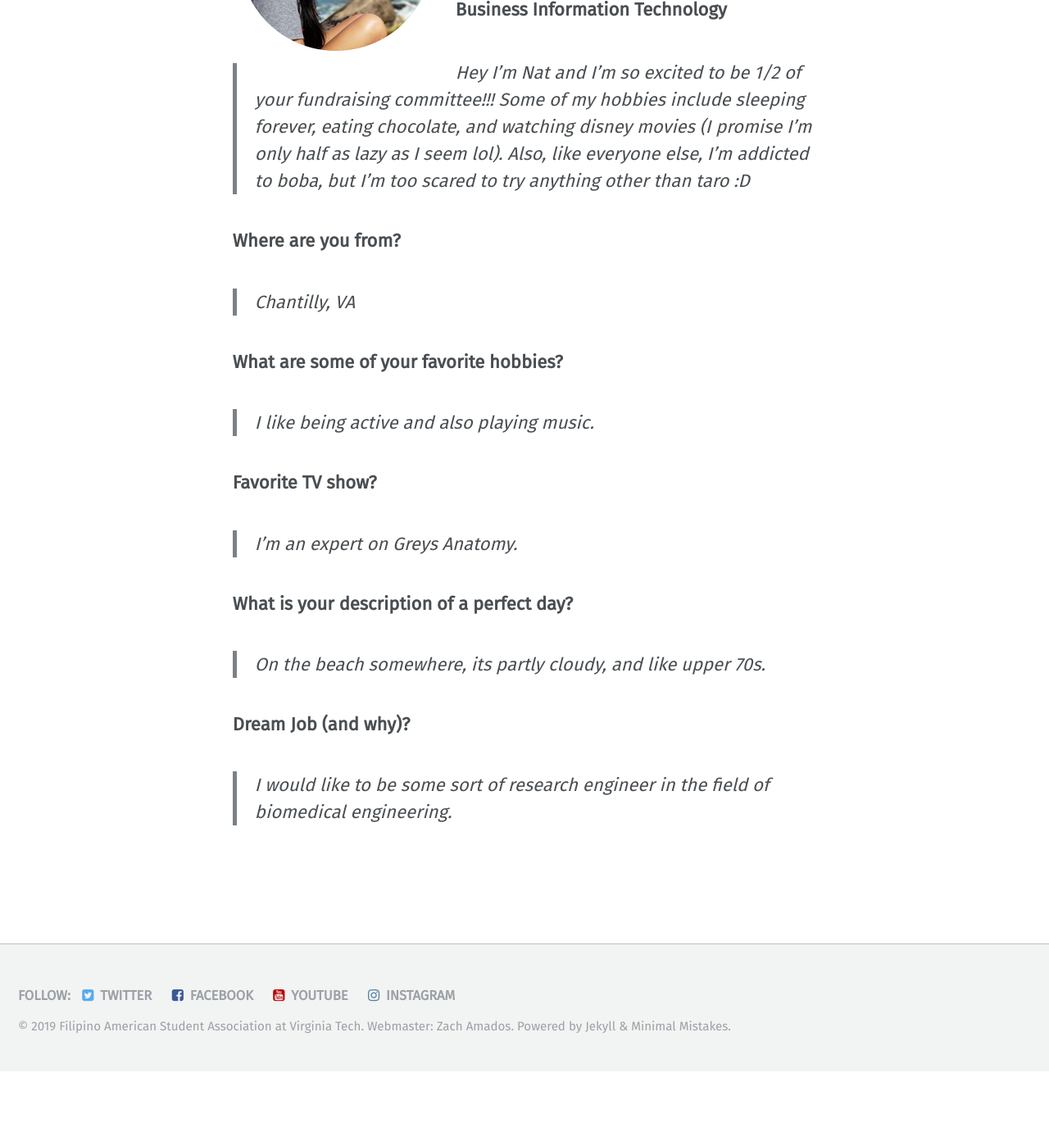
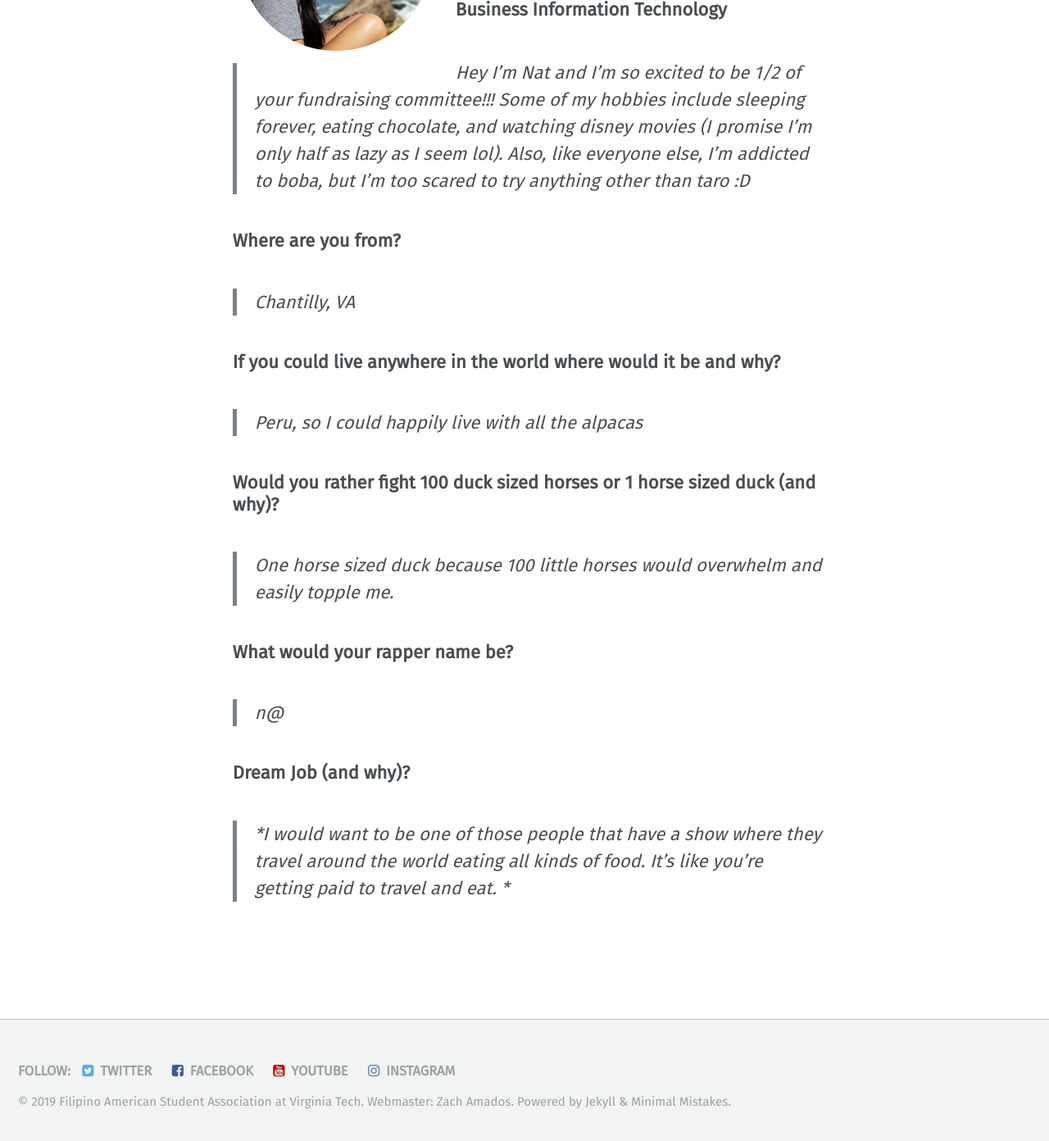
Before and after one commit to vtfasa/vtfasa.github.io, a Jekyll site: the page built from _pages/officers/fundraising.md, in a window 1280 px wide and 1400 px high, scrolled down 1705 px. Shown: the top 1392 px of the window at 82% size. Built offline with Jekyll 4.4.1, drawn with Linux system fonts in a browser that asks for light colours; some web fonts are replaced; before the commit the page ends 3012 px from its top, so only the background shows below that.

Commit message:
Update fundraising.md

```diff
--- a/_pages/officers/fundraising.md
+++ b/_pages/officers/fundraising.md
@@ -57,18 +57,18 @@ permalink: /officers/fundraising/
 ### **Where are you from?**
 > *Chantilly, VA*
 
-### **What are some of your favorite hobbies?**
+### **If you could live anywhere in the world where would it be and why?**
 
-> *I like being active and also playing music.*
+> *Peru, so I could happily live with all the alpacas*
 
-### **Favorite TV show?**
+### **Would you rather fight 100 duck sized horses or 1 horse sized duck (and why)?**
 
-> *I'm an expert on Greys Anatomy.*
+> *One horse sized duck because 100 little horses would overwhelm and easily topple me.*
 
-### **What is your description of a perfect day?**
+### **What would your rapper name be?**
 
-> *On the beach somewhere, its partly cloudy, and like upper 70s.*
+> *n@*
 
 ### **Dream Job (and why)?**
 
-> *I would like to be some sort of research engineer in the field of biomedical engineering.*
+> *I would want to be one of those people that have a show where they travel around the world eating all kinds of food. It's like you're getting paid to travel and eat. *
```
